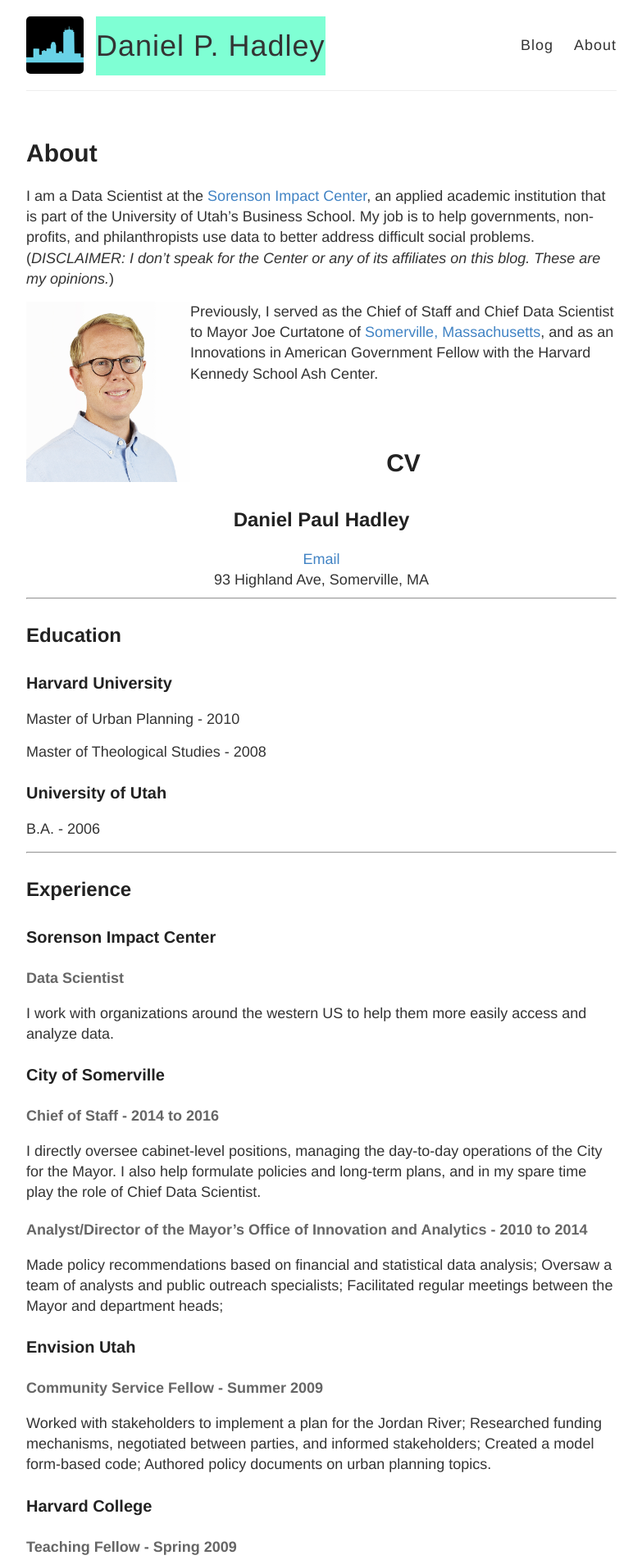
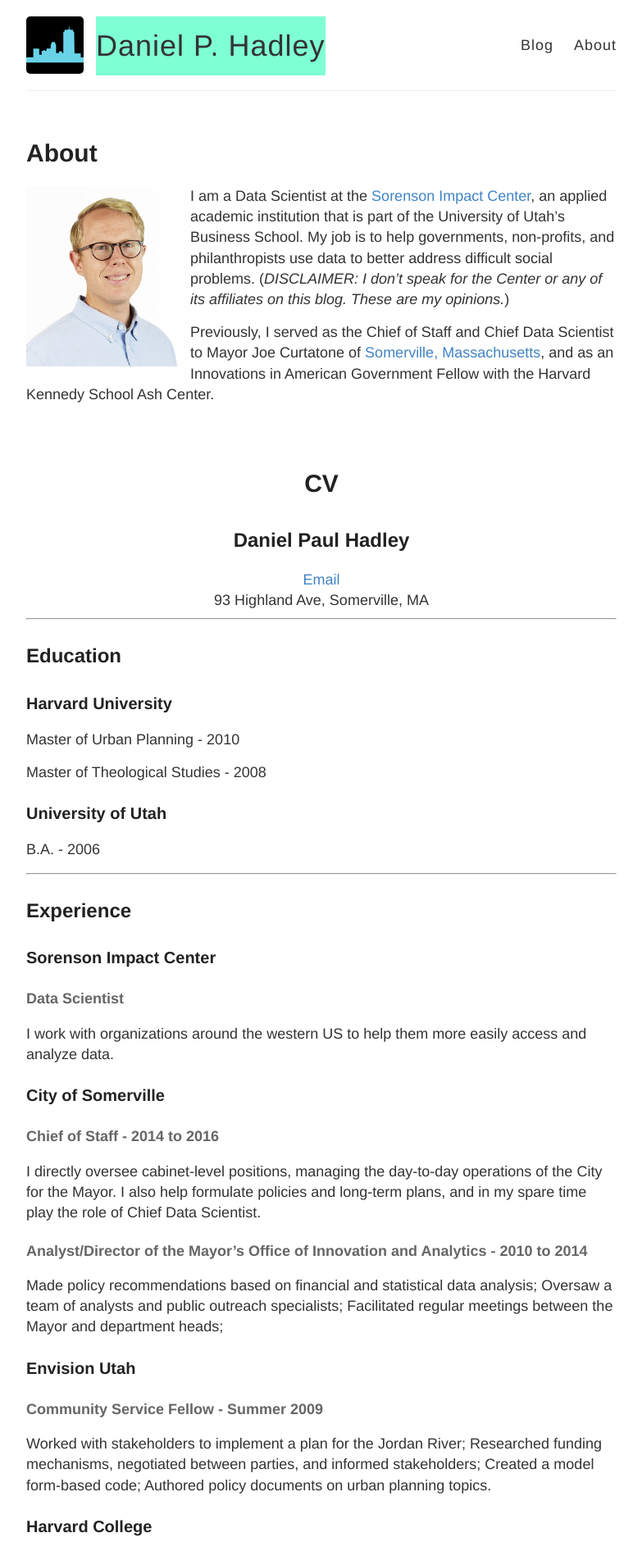
Before and after one commit to DanielHadley/DanielHadley.github.io, a Jekyll site: the page built from about.md, in a window 1280 px wide. Shown: the top 1903 px of the page at 82% size, without its empty margins (248-1031 px from the left). Built offline with Jekyll 4.4.1, drawn with Linux system fonts in a browser that asks for light colours.

Commit message:
try to change pic width

```diff
--- a/about.md
+++ b/about.md
@@ -4,9 +4,9 @@
 permalink: /about/
 ---
 
+<img src="http://danielphadley.com/images/Daniel_Hadley_2016.jpg" alt="Headshot" style="width: 200px;" align="left"/>
+
 I am a Data Scientist at the [Sorenson Impact Center](http://eccles.utah.edu/sorenson-impact-center/), an applied academic institution that is part of the University of Utah’s Business School. My job is to help governments, non-profits, and philanthropists use data to better address difficult social problems. (*DISCLAIMER: I don't speak for the Center or any of its affiliates on this blog. These are my opinions.*)
-
-<img src="http://danielphadley.com/images/Daniel_Hadley_2016.jpg" alt="Headshot" style="width: 200px;" align="left"/>
 
 Previously, I served as the Chief of Staff and Chief Data Scientist to Mayor Joe Curtatone of [Somerville, Massachusetts](http://www.boston.com/news/globe/magazine/articles/2006/05/14/the_model_city/), and as an Innovations in American Government Fellow with the Harvard Kennedy School Ash Center.
 
```
